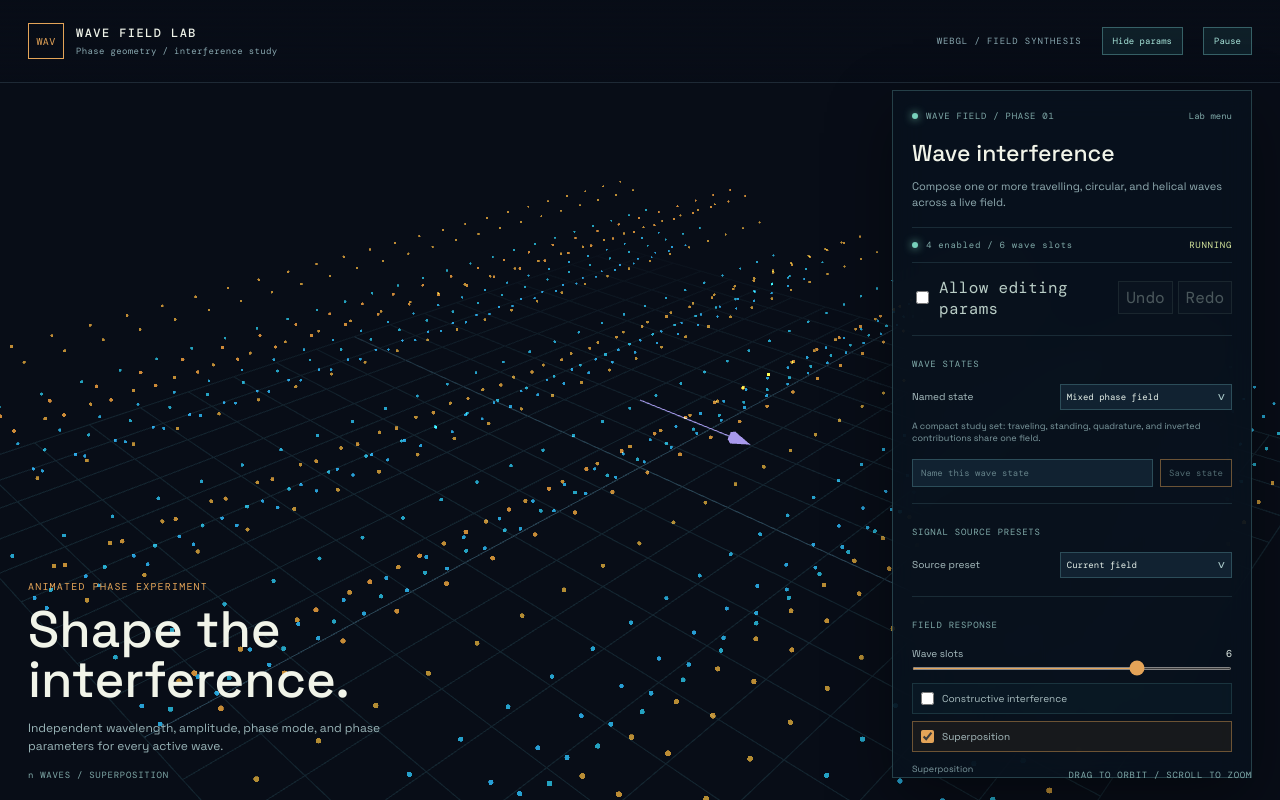
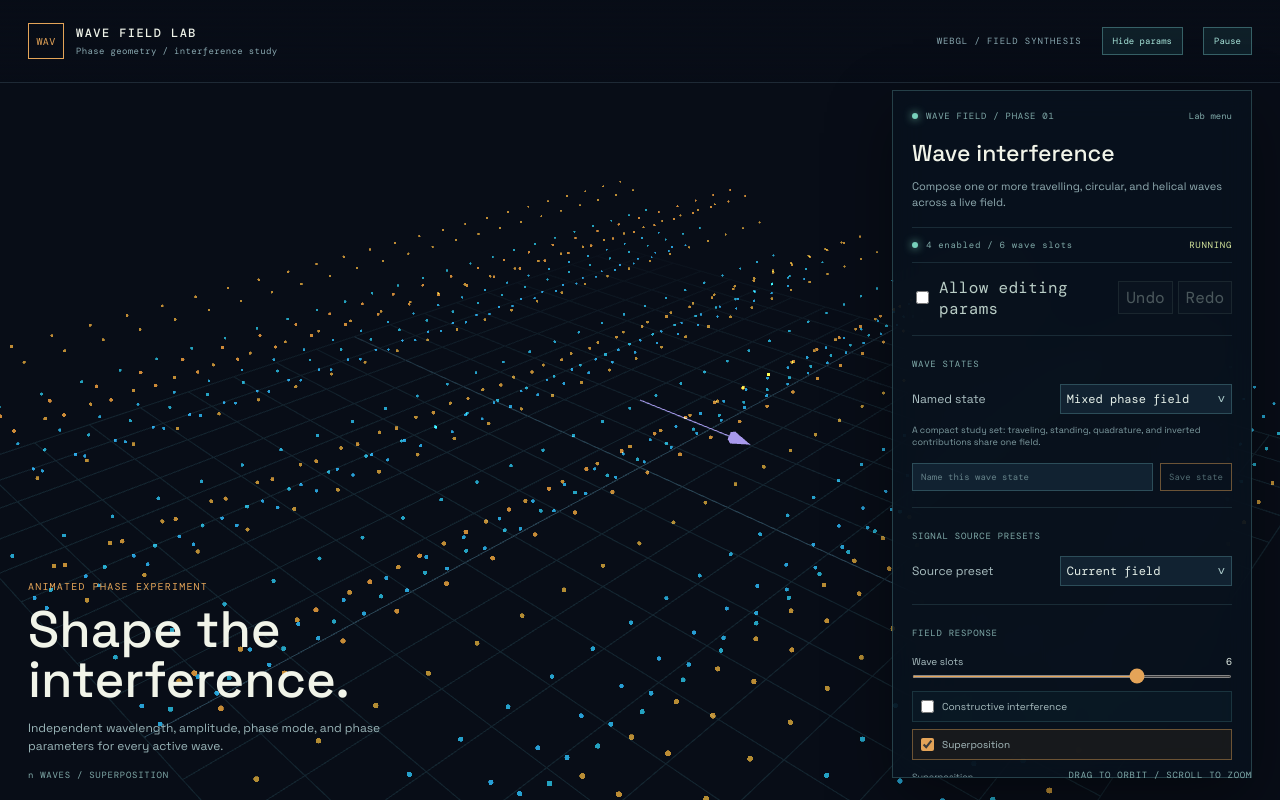
Before and after one commit to westurner/particlewavefluid, a React (Vite) app in the folder src/subwaysim2/: page / in a window 1280 px wide. Both pictures are taken after a click on the button 236 px from the left and 400 px from the top of the page. Built offline with nearby package versions, Linux system fonts and the light colour scheme.

Commit message:
ENH: update styles for select components and improve font sizes

```diff
--- a/src/subwaysim2/src/styles.css
+++ b/src/subwaysim2/src/styles.css
@@ -36,13 +36,13 @@ button, input { font: inherit; }
 .param-editing-toggle { display: inline-flex; align-items: center; gap: 7px; color: #b9cdc6; font-family: 'DM Mono', monospace; letter-spacing: 0.02em; cursor: pointer; user-select: none; }
 .param-editing-toggle input { accent-color: #f0a23a; }
 .param-select { min-width: 0; }
-.param-select-label { display: block; min-width: 0; }
-.param-select-trigger { display: flex; width: 100%; min-width: 0; align-items: center; justify-content: space-between; gap: 8px; padding: 6px; border: 1px solid rgba(146, 174, 208, 0.25); border-radius: 0; color: #e8f0eb; background: #101b2c; font-family: 'DM Mono', monospace; text-align: left; cursor: pointer; }
+.param-select-label { display: block; min-width: 0; font-size: 12px; }
+.param-select-trigger { display: flex; width: 100%; min-width: 0; align-items: center; justify-content: space-between; gap: 8px; padding: 6px; border: 1px solid rgba(146, 174, 208, 0.25); border-radius: 0; color: #e8f0eb; background: #101b2c; font-size: 12px; font-family: 'DM Mono', monospace; text-align: left; cursor: pointer; }
 .param-select-trigger > span:first-child { min-width: 0; overflow: hidden; text-overflow: ellipsis; white-space: nowrap; }
 .param-select-trigger:focus { outline: 1px solid #72c7c0; outline-offset: 1px; }
 .param-select-chevron { flex: 0 0 auto; color: #a9c9c9; font: 12px 'DM Mono', monospace; line-height: 0.8; }
-.param-select-menu { position: fixed; z-index: 100; display: grid; gap: 2px; overflow-y: auto; padding: 4px; border: 1px solid rgba(146, 174, 208, 0.4); background: #101b2c; box-shadow: 0 14px 35px rgba(0, 0, 0, 0.48); scrollbar-color: var(--scrollbar-thumb) var(--scrollbar-track); scrollbar-width: thin; }
-.param-select-option { min-height: 28px; padding: 6px 8px; border: 0; color: #b9cbd6; background: transparent; font-family: 'DM Mono', monospace; text-align: left; cursor: pointer; }
+.param-select-menu { position: fixed; z-index: 100; display: grid; gap: 2px; overflow-y: auto; padding: 4px; border: 1px solid rgba(146, 174, 208, 0.4); background: #101b2c; box-shadow: 0 14px 35px rgba(0, 0, 0, 0.48); scrollbar-color: var(--scrollbar-thumb) var(--scrollbar-track); }
+.param-select-option { min-height: 28px; padding: 6px 8px; border: 0; color: #b9cbd6; background: transparent; font-size: 12px; font-family: 'DM Mono', monospace; text-align: left; cursor: pointer; }
 .param-select-option:hover, .param-select-option[aria-selected='true'] { color: #f2f6ed; background: rgba(115, 197, 195, 0.18); }
 .history-controls { display: flex; gap: 5px; }
 .history-controls button { min-width: 54px; padding: 5px 7px; border: 1px solid rgba(182, 215, 204, 0.25); color: #b9cdc6; background: rgba(182, 215, 204, 0.06); font-family: 'DM Mono', monospace; cursor: pointer; }
@@ -66,7 +66,7 @@ button, input { font: inherit; }
 .scene-title h1 { margin: 0; color: #f2f6ed; font-size: clamp(30px, 4vw, 54px); font-weight: 600; line-height: 0.98; letter-spacing: 0; }
 .scene-title span { display: block; margin-top: 14px; color: #a6bdb6; font-size: 13px; }
 .panel { border: 1px solid rgba(182, 215, 204, 0.2); background: rgba(8, 24, 27, 0.86); box-shadow: 0 22px 55px rgba(0, 0, 0, 0.3); backdrop-filter: blur(14px); }
-.telemetry-panel { top: 24px; right: 28px; width: min(306px, calc(100vw - 56px)); max-height: calc(100vh - 96px); overflow-y: auto; padding: 19px; scrollbar-color: var(--scrollbar-thumb) var(--scrollbar-track); scrollbar-width: thin; }
+.telemetry-panel { top: 24px; right: 28px; width: min(306px, calc(100vw - 56px)); max-height: calc(100vh - 96px); overflow-y: auto; padding: 19px; scrollbar-color: var(--scrollbar-thumb) var(--scrollbar-track); }
 .panel-kicker, .legend-unit, .footer-note { color: #87a69e; font: 10px 'DM Mono', monospace; letter-spacing: 0.08em; }
 .panel-kicker { display: flex; align-items: center; gap: 8px; }
 .panel-topline { display: flex; align-items: center; justify-content: space-between; gap: 12px; }
@@ -418,8 +418,8 @@ input[type='range'] { width: 100%; height: 3px; margin: 0; accent-color: #f0a23a
 .wave-range-control > span { display: flex; justify-content: space-between; }
 .wave-range-control strong { color: #e3eee7; font: 10px 'DM Mono', monospace; font-weight: 400; }
 .wave-range-control input[type='range'] { width: 100%; accent-color: #e4a458; }
-.wave-select { display: grid; grid-template-columns: 1fr 1.25fr; align-items: center; gap: 10px; margin-top: 13px; color: #abc0c2; font-size: 10px; }
-.wave-select .param-select-trigger { min-width: 0; padding: 6px; border-color: rgba(125, 202, 207, 0.25); color: #e5f0e9; background: #112231; font: 9px 'DM Mono', monospace; }
+.wave-select { display: grid; grid-template-columns: 1fr 1.25fr; align-items: center; gap: 10px; margin-top: 13px; color: #abc0c2;  }
+.wave-select .param-select-trigger { min-width: 0; padding: 6px; border-color: rgba(125, 202, 207, 0.25); color: #e5f0e9; background: #112231; font-family: 'DM Mono', monospace; }
 .wave-vector-control { display: grid; gap: 7px; margin-top: 14px; padding-top: 11px; border-top: 1px solid rgba(125, 202, 207, 0.12); }
 .wave-vector-label { color: #abc0c2; font-size: 10px; }
 .wave-vector-axes { display: grid; grid-template-columns: repeat(3, minmax(0, 1fr)); gap: 7px; }
@@ -546,7 +546,7 @@ input[type='range'] { width: 100%; height: 3px; margin: 0; accent-color: #f0a23a
 .frc-view-toolbar { top: 82px; left: 28px; display: flex; align-items: center; gap: 12px; padding: 5px; border: 1px solid rgba(155, 222, 213, 0.19); background: rgba(8, 23, 27, 0.62); backdrop-filter: blur(12px); }
 .frc-view-toolbar button { padding: 7px 9px; }
 .frc-view-toolbar span { padding-right: 7px; color: #7fa8a1; font: 9px 'DM Mono', monospace; letter-spacing: 0.06em; }
-.frc-panel { top: 90px; right: 28px; bottom: 22px; z-index: 20; width: 350px; overflow-y: auto; padding: 19px; border: 1px solid rgba(146, 212, 204, 0.24); background: rgba(7, 25, 29, 0.77); box-shadow: 0 22px 60px rgba(0, 0, 0, 0.35); backdrop-filter: blur(16px); scrollbar-color: var(--scrollbar-thumb) var(--scrollbar-track); scrollbar-width: thin; }
+.frc-panel { top: 90px; right: 28px; bottom: 22px; z-index: 20; width: 350px; overflow-y: auto; padding: 19px; border: 1px solid rgba(146, 212, 204, 0.24); background: rgba(7, 25, 29, 0.77); box-shadow: 0 22px 60px rgba(0, 0, 0, 0.35); backdrop-filter: blur(16px); scrollbar-color: var(--scrollbar-thumb) var(--scrollbar-track);  }
 .frc-panel::-webkit-scrollbar { width: 9px; }
 .frc-panel::-webkit-scrollbar-track { background: var(--scrollbar-track); }
 .frc-panel::-webkit-scrollbar-thumb { border: 2px solid var(--scrollbar-track); background: var(--scrollbar-thumb); }
```
